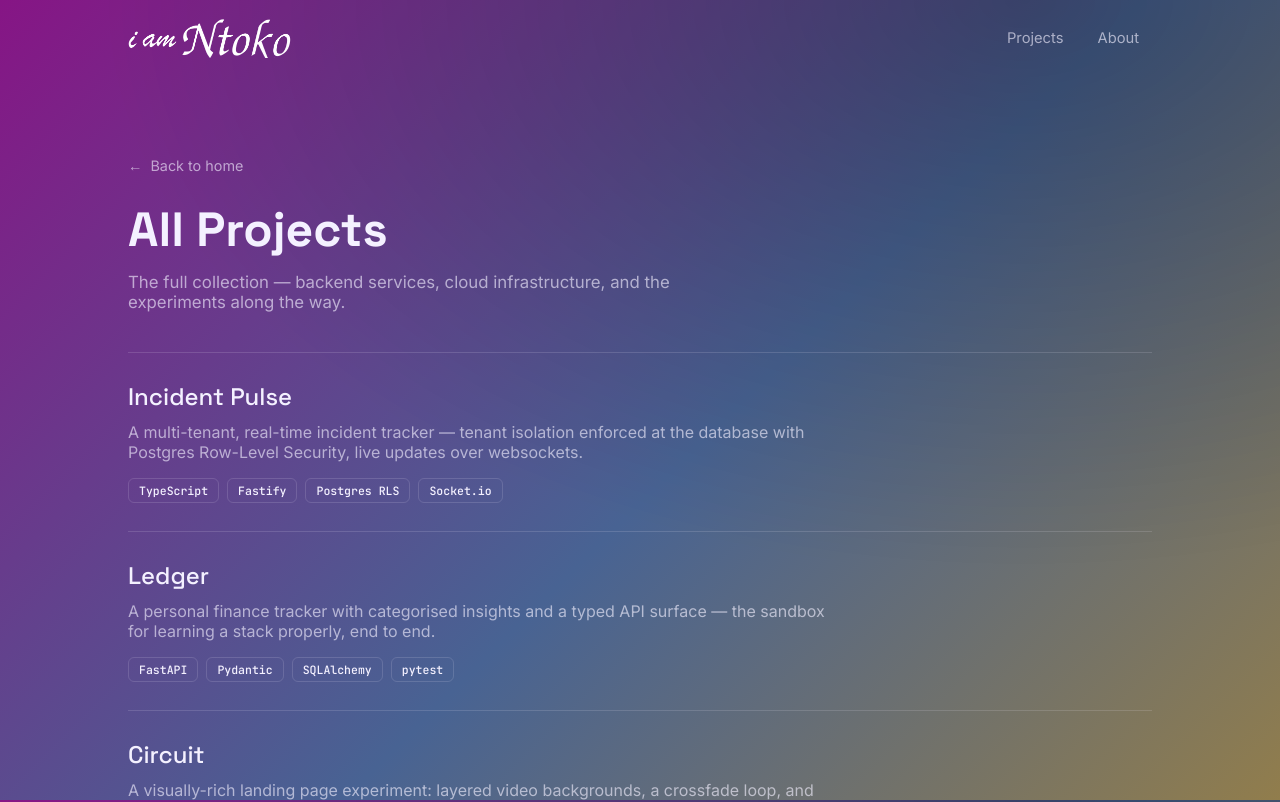
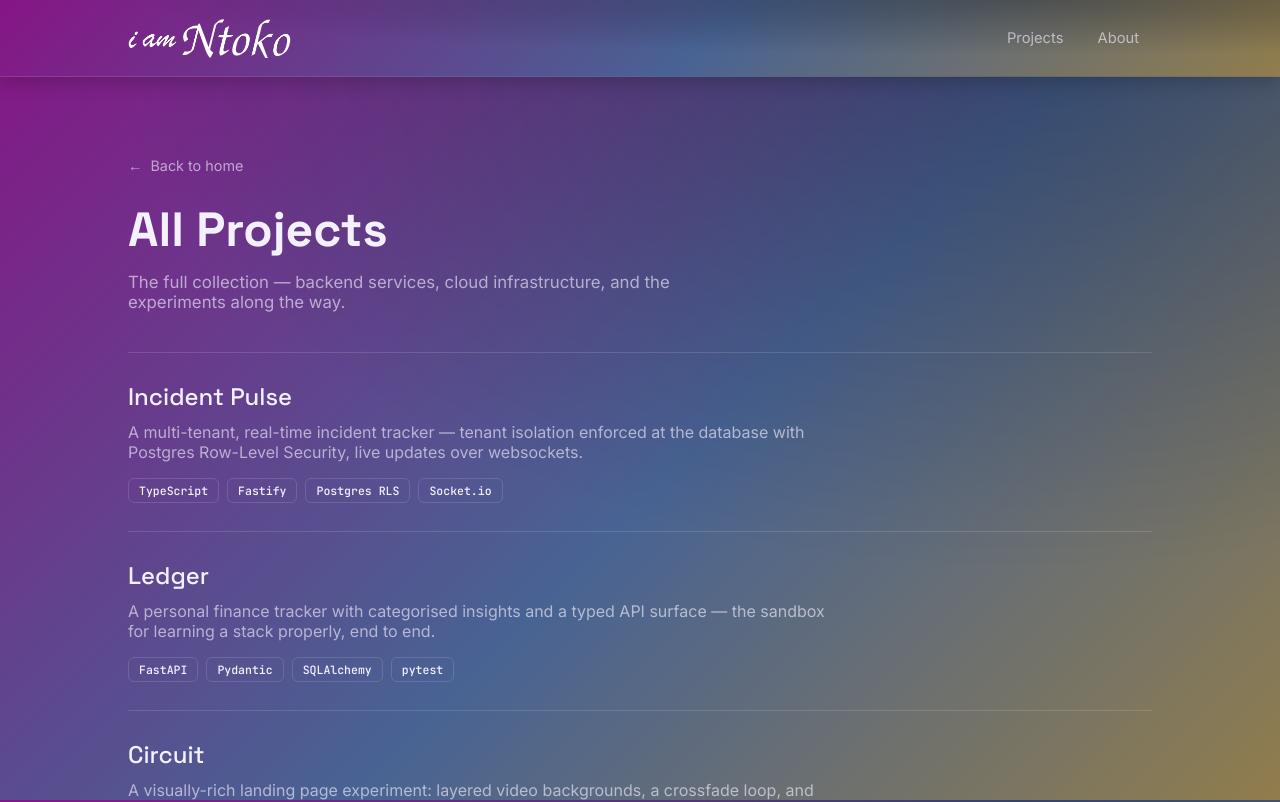
Before and after one commit to iamntoko/portfolio, a Next.js app: page /projects in a window 1280 px wide. Shown: the top 802 px of the page. Built offline with nearby package versions, Linux system fonts and the light colour scheme.

Commit message:
feat: make nav route-aware with cross-page links and logo scroll handling

```diff
--- a/app/components/Nav.tsx
+++ b/app/components/Nav.tsx
@@ -1,32 +1,60 @@
-"use client";
+// app/components/Nav.tsx
+"use client"; // Client Component — uses hooks and browser APIs.
 
 import { useState, useEffect } from "react";
+import { usePathname } from "next/navigation"; // Tells us the current route.
+import Link from "next/link";
 import styles from "./Nav.module.css";
 
 export default function Nav() {
-    const [solid, setSolid] = useState(false);
+  // STATE: tracks whether the user has scrolled past 20px. This is the raw input.
+  const [scrolled, setScrolled] = useState(false);
+
+  // The current route path, e.g. "/" on homepage or "/projects" elsewhere.
+  const pathname = usePathname();
+
+  // Is this the homepage? Only there do we want the transparent-at-top behavior.
+  const isHome = pathname === "/";
 
   useEffect(() => {
-        const handleScroll = () => {
-            setSolid(window.scrollY > 0);
+    // Update the scrolled state on every scroll.
+    const handleScroll = () => setScrolled(window.scrollY > 20);
+
+    window.addEventListener("scroll", handleScroll, { passive: true });
+    handleScroll(); // Set initial state in case the page loads already scrolled.
+
+    return () => window.removeEventListener("scroll", handleScroll);
+  }, [pathname]); // Re-run effect if the route changes (e.g., navigating to /projects).
+
+  // DERIVED DECISION: the nav is solid if EITHER we've scrolled down, OR we're
+  // not on the homepage. On /projects this is always true (always solid); on
+  // home it depends on scroll (transparent at top, solid once scrolled).
+  const solid = scrolled || !isHome;
+
+  // ★ ADD THE HANDLER HERE ★
+  // After your other logic, before the return. It can use isHome and
+  // setScrolled because both are defined above it.
+  const handleLogoClick = (e: React.MouseEvent) => {
+    if (isHome) {
+      e.preventDefault();
+      window.scrollTo({ top: 0, behavior: "smooth" });
+      setScrolled(false);
+    }
   };
 
-        window.addEventListener("scroll", handleScroll, { passive: true });
-
-        handleScroll(); // Set initial state based on current scroll position
-
-        return () => window.removeEventListener("scroll", handleScroll);
-        }, []);
-
   return (
+    // Apply the "solid" class based on the computed decision above.
     <nav className={`${styles.topnav} ${solid ? styles.solid : ""}`}>
       <div className={styles.navInner}>
-                <a href="#top" className={styles.logo}>
+        {/* Logo → homepage (Link, not anchor, so it routes from any page). */}
+        <Link href="/" className={styles.logo} onClick={handleLogoClick}>
           <img src="/logo-ntoko-nav.png" alt="i am Ntoko — Software Engineer" />
-                </a>
+        </Link>
+
+        {/* Nav links → homepage anchors (leading "/" so they work from any route). */}
         <ul className={styles.links}>
-                    <li><a href="#projects">Projects</a></li>
-                    <li><a href="#about">About</a></li>
+          <li><Link href="/#projects">Projects</Link></li>
+          <li><Link href="/#about">About</Link></li>
         </ul>
       </div>
     </nav>
```
Lines whose indentation alone changed are shown as unchanged.
